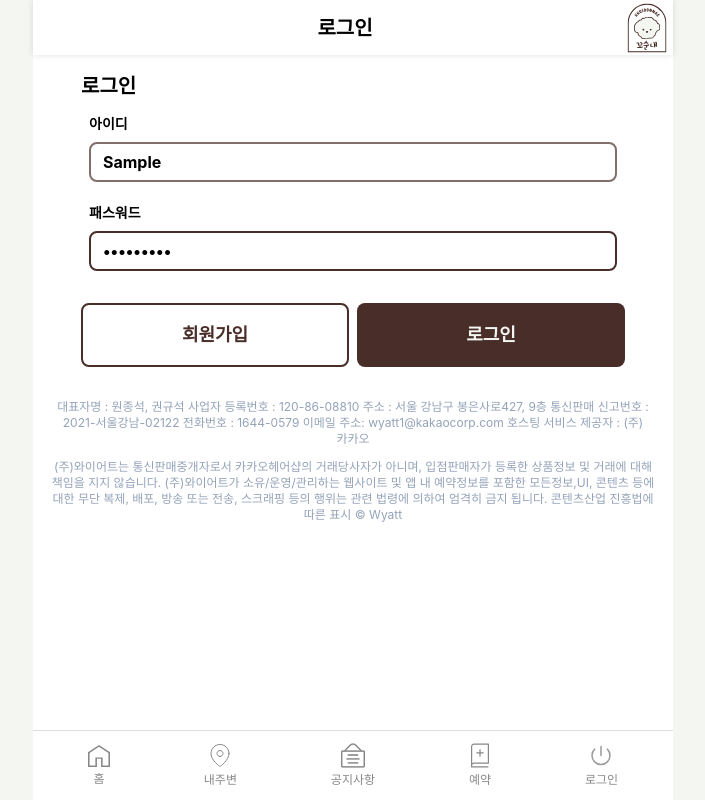
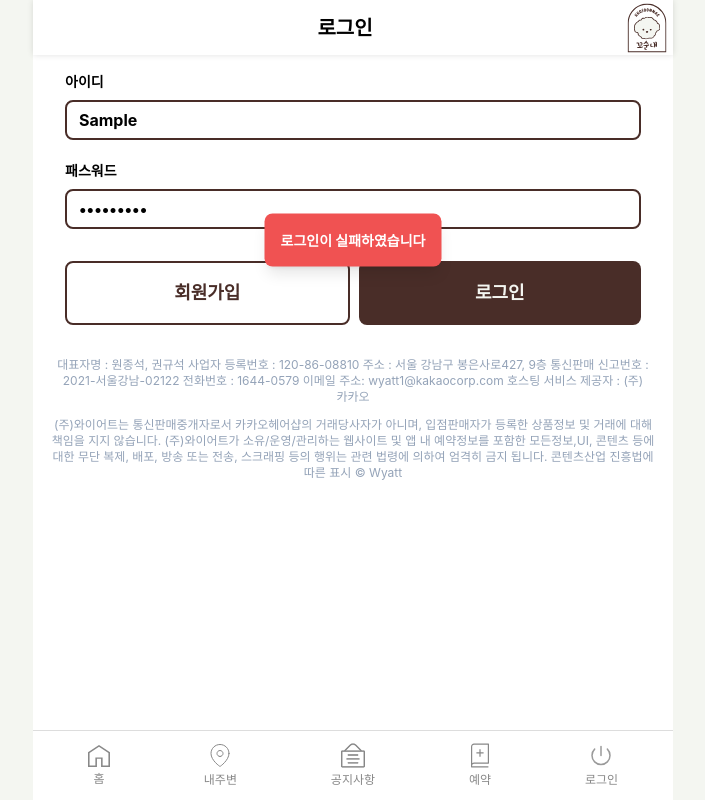
Before and after one commit to super-coding-3/kkosoonnae, a React (Create React App) app: page /login in a window 1280 px wide. Both pictures are taken after typing "Sample", "Sample123" into the empty fields and a click on the button "로그인". Shown: the whole page, without its empty margins (287-992 px from the left). Built offline with nearby package versions, Linux system fonts and the light colour scheme; no server answers; the HTML template or start-up script is replaced by a standard one.

Commit message:
[feature]Toast message 사용/css 양쪽여백 둠

```diff
--- /dev/null
+++ b/src/components/common/Toast.tsx
@@ -0,0 +1,21 @@
+import React from "react";
+
+interface ToastMessageProps {
+  message: string;
+  type: "success" | "error";
+
+}
+
+const ToastMessage: React.FC<ToastMessageProps> = ({ message, type,  }) => {
+
+
+  return (
+    <div className="fixed top-60 left-1/2 -translate-x-1/2 -translate-y-1/2">
+      <div className={`flex items-center p-4 w-full max-w-xs text-white rounded-lg shadow-lg ${type === "success" ? "bg-green-500" : "bg-red-500"}`}>
+        <span className="flex-1">{message}</span>
+      </div>
+    </div>
+  );
+};
+
+export default ToastMessage;
--- a/src/components/login/LoginPage.tsx
+++ b/src/components/login/LoginPage.tsx
@@ -1,15 +1,22 @@
-import React from "react";
-import styled from "styled-components";
 import { Formik, Form, Field, ErrorMessage } from "formik";
-import HttpClient from "../../utils/api/customAxios";
 import { useNavigate } from "react-router-dom";
 import { LoginSchema } from "../../schema/formSchema";
+import React, { useState } from "react";
+import styled from "styled-components";
+import HttpClient from "../../utils/api/customAxios";
+import ToastMessage from "../../components/common/Toast";
 
 const LoginPage: React.FC = () => {
   const navigate = useNavigate();
+  const [toastMessage, setToastMessage] = useState<string | null>(null);
+  const [toastType, setToastType] = useState<"success" | "error">("success");
+
 
   return (
-    <LogMainDiv>
+    <LogMainDiv className="px-2">
+      {toastMessage && (
+        <ToastMessage message={toastMessage} type={toastType} />
+      )}
       <Formik
         initialValues={{
           LoginId: "",
@@ -22,15 +29,19 @@ const LoginPage: React.FC = () => {
           };
           HttpClient.post("/KkoSoonNae/customer/login", payload)
             .then((response) => {
-              alert("로그인이 성공하였습니다");
+              setToastType("success");
+              setToastMessage("로그인이 성공하였습니다");
               const res = response.data;
               const token = res.data.token;
               console.log(token);
               localStorage.setItem("token", token);
-              navigate("/");
+              setTimeout(() => {
+                navigate("/");
+              }, 1000); // 3초 후에 페이지 이동
             })
             .catch((error) => {
-              alert("로그인이 실패하였습니다");
+              setToastType("error");
+              setToastMessage("로그인이 실패하였습니다");
               console.log(error);
             });
           setSubmitting(false);
@@ -38,45 +49,56 @@ const LoginPage: React.FC = () => {
         validationSchema={LoginSchema}
       >
         {({ isSubmitting }) => (
-          <StyledForm className="mx-auto max-w-xl min-w-[320px] w-full mt-4 mb-4">
-            <h1 className="text-[20px] mb-3">로그인</h1>
+          <Form className="mx-auto max-w-xl min-w-[320px] w-full mt-4 mb-4">
             <ForminputDiv>
-              <label htmlFor="id">아이디</label>
+              <label htmlFor="LoginId">아이디</label>
               <Field
                 type="text"
                 name="LoginId"
                 placeholder="아이디를 입력하세요"
-                className="rounded-lg mt-2 mb-1 w-full border-solid border-2 h-10 mr-1 border-MAIN_LIGHT_COLOR"
+                className="rounded-lg mt-2 mb-1 w-full border-solid border-2 h-10 mr-1 border-MAIN_COLOR"
               />
-              <ErrorMessage name="LoginId" component="div" className="text-xs  ml-2 text-red-600 mt-1 mb-2" />
+              <ErrorMessage
+                name="LoginId"
+                component="div"
+                className="text-xs ml-2 text-red-600 mt-1 mb-2"
+              />
             </ForminputDiv>
             <ForminputDiv>
-              <label htmlFor="password">패스워드</label>
+              <label htmlFor="LoginPassword">패스워드</label>
               <Field
                 type="password"
                 name="LoginPassword"
                 placeholder="비밀번호를 입력하세요"
                 className="rounded-lg mt-2 mb-1 w-full border-solid border-2 h-10 mr-1 border-MAIN_COLOR"
               />
-              <ErrorMessage name="LoginPassword" component="div" className="text-xs ml-2 text-red-600 mt-1 mb-2" />
+              <ErrorMessage
+                name="LoginPassword"
+                component="div"
+                className="text-xs ml-2 text-red-600 mt-1 mb-2"
+              />
             </ForminputDiv>
             <ButtonDiv>
               <button
                 type="button"
-                onClick={() => navigate("/signup")}
-                className="w-2/4 text-MAIN_COLOR h-16 rounded-lg text-lg mt-3 mr-2 border-solid border-2 border-MAIN_COLOR"
+                onClick={() => {
+                  setToastType("success");
+                  setToastMessage("회원가입 페이지로 이동합니다.");
+                  navigate("/signup");
+                }}
+                className="w-full text-MAIN_COLOR h-16 rounded-lg text-lg mt-3 mr-2 border-solid border-2 border-MAIN_COLOR"
               >
                 회원가입
               </button>
               <button
                 type="submit"
                 disabled={isSubmitting}
-                className="w-2/4 bg-MAIN_COLOR text-MAIN_IVORY h-16 rounded-lg text-lg mt-3"
+                className="w-full bg-MAIN_COLOR text-MAIN_IVORY h-16 rounded-lg text-lg mt-3"
               >
                 로그인
               </button>
             </ButtonDiv>
-          </StyledForm>
+          </Form>
         )}
       </Formik>
     </LogMainDiv>
@@ -95,22 +117,17 @@ const LogMainDiv = styled.div`
   height: 100%;
   font-size: 14px;
   font-weight: bold;
-  padding: 0 1rem; /* 전체 패딩 추가 */
-`;
-
-const StyledForm = styled(Form)`
-  padding: 0 1rem; /* Form 컴포넌트에 패딩 추가 */
 `;
 
 const ForminputDiv = styled.div`
   display: flex;
   flex-direction: column;
   margin-bottom: 16px;
-  padding: 0 0.5rem; /* 각 input field에 패딩 추가 */
 `;
 
 const ButtonDiv = styled.div`
   display: flex;
   flex-direction: row;
   justify-content: space-between;
+  gap: 1px;
 `;
--- a/src/components/signup/FormFields.tsx
+++ b/src/components/signup/FormFields.tsx
@@ -1,4 +1,4 @@
-import React from 'react';
+
 
 const formFields =  [
     {
```
